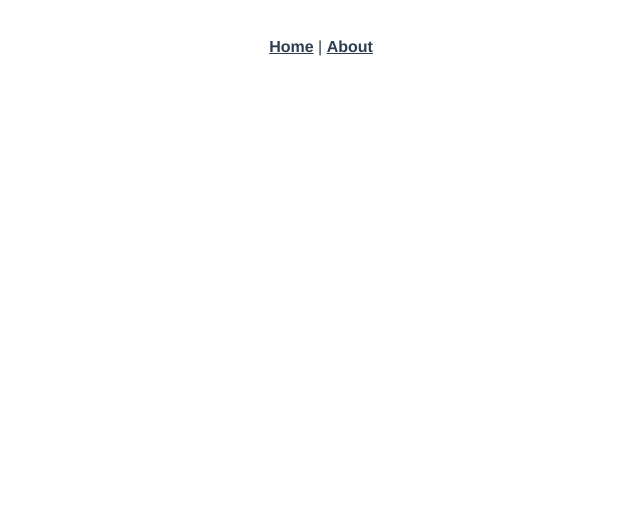
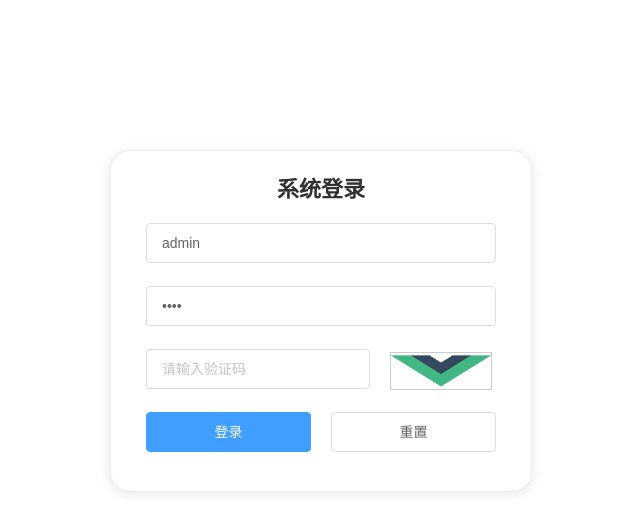
Before and after one commit to Kitty2sh1/projects, a Vue app: page /#/login in a window 1280 px wide. Shown: the top 532 px of the page, without its empty margins (319-959 px from the left). Built offline with nearby package versions, Linux system fonts and the light colour scheme.

Commit message:
feat(custom): 登录页面基础布局

```diff
--- a/src/App.vue
+++ b/src/App.vue
@@ -1,32 +1,12 @@
 <template>
   <div id="app">
-    <nav>
-      <router-link to="/">Home</router-link> |
-      <router-link to="/about">About</router-link>
-    </nav>
     <router-view/>
   </div>
 </template>
 
 <style lang="scss">
-#app {
-  font-family: Avenir, Helvetica, Arial, sans-serif;
-  -webkit-font-smoothing: antialiased;
-  -moz-osx-font-smoothing: grayscale;
-  text-align: center;
-  color: #2c3e50;
-}
-
-nav {
-  padding: 30px;
-
-  a {
-    font-weight: bold;
-    color: #2c3e50;
-
-    &.router-link-exact-active {
-      color: #42b983;
-    }
-  }
+*{
+  margin: 0;
+  padding: 0;
 }
 </style>
--- a/src/api/login.js
+++ b/src/api/login.js
@@ -1,6 +1,7 @@
 // 引入request文件
 import request from "../utils/request"
 
+// 登录
 const getLogin = (data) => {
     return request({
         url: "/api/user/login",
@@ -8,7 +9,16 @@ const getLogin = (data) => {
         data
     })
 }
+// 验证码
+const getImage=()=>{
+    return request({
+        url:"/api/sysUser/image",
+        method:"POST",
+        responseType: 'blob'
+    })
+}
 
 export default {
-    getLogin
+    getLogin,     // 登录
+    getImage,     // 验证码
 }
--- a/src/router/index.js
+++ b/src/router/index.js
@@ -1,22 +1,14 @@
 import Vue from 'vue'
 import VueRouter from 'vue-router'
-import HomeView from '../views/HomeView.vue'
 
 Vue.use(VueRouter)
 
 const routes = [
+  // 登录页面
   {
-    path: '/',
-    name: 'home',
-    component: HomeView
-  },
-  {
-    path: '/about',
-    name: 'about',
-    // route level code-splitting
-    // this generates a separate chunk (about.[hash].js) for this route
-    // which is lazy-loaded when the route is visited.
-    component: () => import(/* webpackChunkName: "about" */ '../views/AboutView.vue')
+    path: "/login",
+    name: "name",
+    component: () => import('../views/Login')
   }
 ]
 
--- a/src/utils/request.js
+++ b/src/utils/request.js
@@ -37,5 +37,4 @@ instance.interceptors.response.use(function (response) {
     loading.close()
     return Promise.reject(error);
 });
-
 export default instance;
--- a/src/views/AboutView.vue
+++ /dev/null
@@ -1,5 +0,0 @@
-<template>
-  <div class="about">
-    <h1>This is an about page</h1>
-  </div>
-</template>
--- a/src/views/HomeView.vue
+++ /dev/null
@@ -1,18 +0,0 @@
-<template>
-  <div class="home">
-    <img alt="Vue logo" src="../assets/logo.png">
-    <HelloWorld msg="Welcome to Your Vue.js App"/>
-  </div>
-</template>
-
-<script>
-// @ is an alias to /src
-import HelloWorld from '@/components/HelloWorld.vue'
-
-export default {
-  name: 'HomeView',
-  components: {
-    HelloWorld
-  }
-}
-</script>
--- /dev/null
+++ b/src/views/Login.vue
@@ -0,0 +1,132 @@
+<template>
+    <div class="login">
+        <el-card class="box-card">
+            <h1>系统登录</h1>
+            <el-form ref="loginForm" :rules="rules" :model="loginForm">
+                <el-form-item prop="username">
+                    <el-input v-model="loginForm.username" placeholder="请输入用户名"></el-input>
+                </el-form-item>
+                <el-form-item prop="password">
+                    <el-input type="password" v-model="loginForm.password" placeholder="请输入密码"></el-input>
+                </el-form-item>
+                <el-form-item class="verification" prop="code">
+                    <el-input v-model="loginForm.code" placeholder="请输入验证码"></el-input>
+                    <img src="../assets/logo.png" alt="">
+                </el-form-item>
+                <el-form-item>
+                    <el-button type="primary" @click="onLoginSubmit('loginForm')">登录</el-button>
+                    <el-button class="el-button-default" @click="resetForm('loginForm')">重置</el-button>
+                </el-form-item>
+            </el-form>
+        </el-card>
+    </div>
+</template>
+
+<script>
+import login from "../api/login"
+export default {
+    name: 'login',
+    data() {
+        return {
+            loginForm: {
+                username: "admin",
+                password: "1234",
+                code: ""
+            },
+            rules: {
+                username: [
+                    { required: true, message: '请输入用户名', trigger: 'blur' }
+                ],
+                password: [
+                    { required: true, message: '请输入密码', trigger: 'blur' }
+                ],
+            }
+        };
+    },
+    methods: {
+        // 登录按钮
+        onLoginSubmit(formName) {
+            this.$refs[formName].validate((valid) => {
+                if (valid) {
+                    // this.queryLogin()
+                } else {
+                    console.log('error submit!!');
+                    return false;
+                }
+            });
+        },
+        // 重置按钮
+        resetForm(formName) {
+            this.$refs[formName].resetFields();
+        },
+        // 登录接口
+        async queryLogin() {
+            try {
+                const response = await login.getLogin(this.loginForm)
+                console.log(response);
+            } catch (error) {
+                console.log(error.message);
+            }
+        },
+        // 验证码接口
+        // async queryImage() {
+        //     try {
+        //         const response = await login.getImage()
+        //         // let imgCodeUrl = window.URL.createObjectURL(response.data) // 后端返回前端渲染
+        //         console.log(response);
+        //     } catch (error) {
+        //         console.log(error.message);
+        //     }
+        // }
+    },
+    computed: {},
+    created() {
+        // this.queryImage()
+    }
+}
+</script>
+
+<style lang="scss" scoped>
+.login {
+    ::v-deep .el-card {
+        width: 350px;
+        height: 300px;
+        margin: 150px auto;
+        border-radius: 20px;
+        padding: 20px 35px;
+
+        h1 {
+            text-align: center;
+            font-size: 22px;
+            padding-bottom: 20px;
+        }
+
+        .el-button {
+            width: 165px;
+        }
+
+        .el-button-default {
+            margin-left: 20px;
+        }
+
+        .el-card__body {
+            padding: 0;
+        }
+
+        .verification {
+            .el-input {
+                width: 224px;
+                height: 36px;
+            }
+
+            img {
+                width: 100px;
+                height: 36px;
+                vertical-align: middle;
+                margin-left: 20px;
+                border: 1px solid #ccc;
+            }
+        }
+    }
+}
+</style>
```
